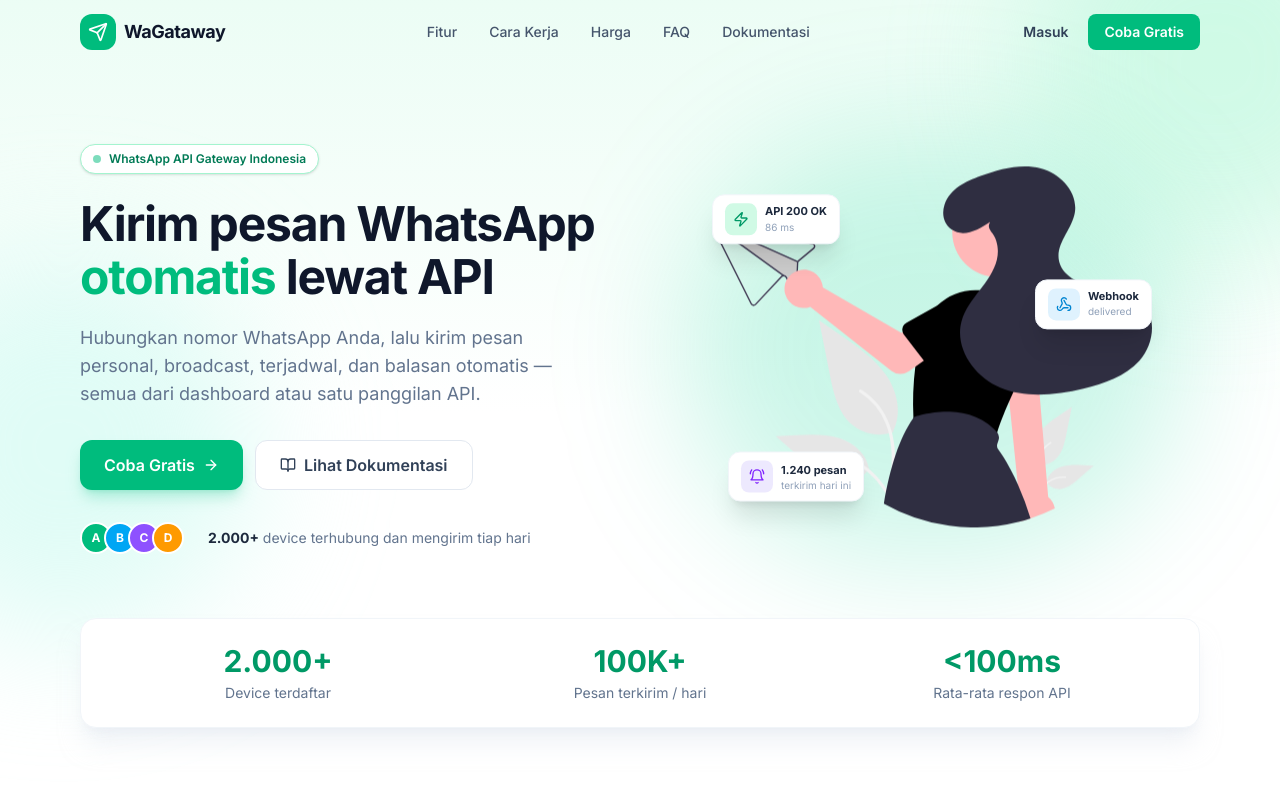
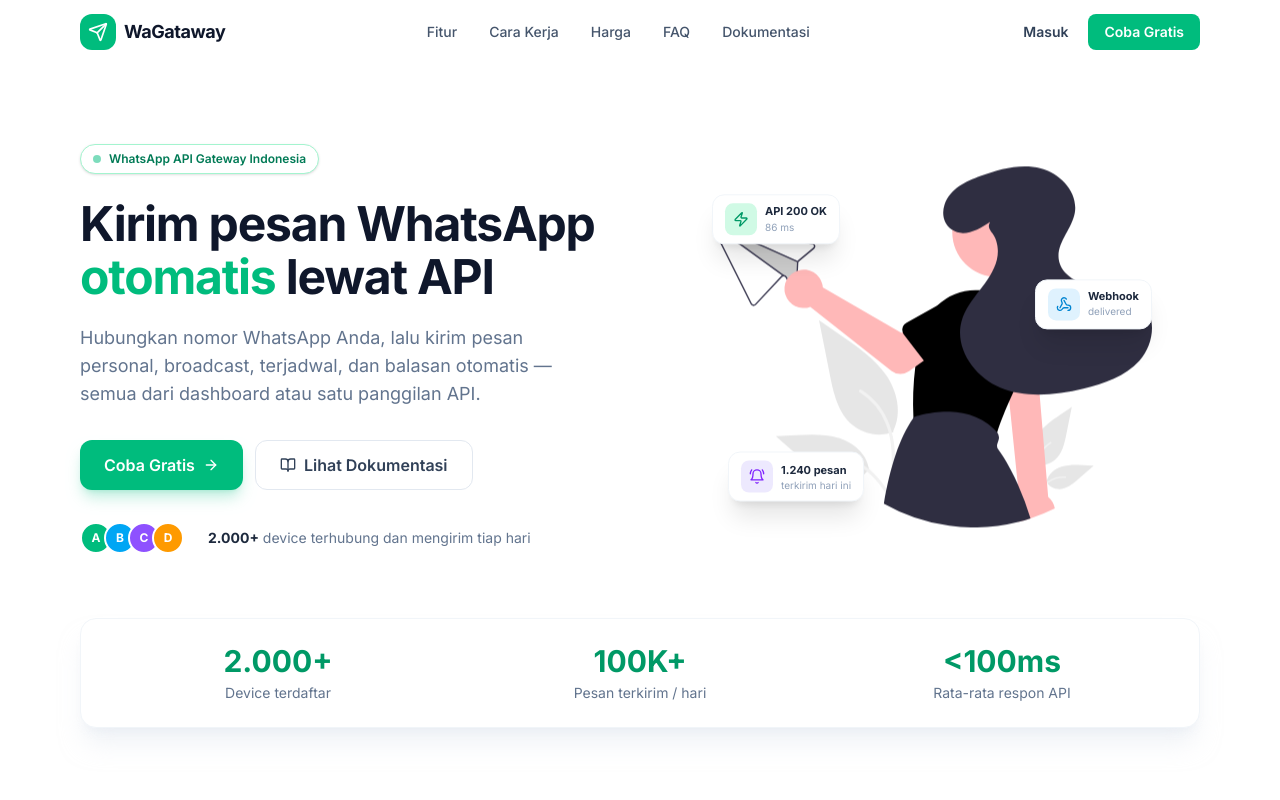
Before and after one commit to Aldi1963/wagataway, a React (Vite) app in the folder go-backend/web/: page / in a window 1280 px wide. Shown: the top 800 px of the page. Built offline with nearby package versions, Linux system fonts and the light colour scheme; the HTML template or start-up script is replaced by a standard one.

Commit message:
Landing: hero background polos, vector hanya di hero

```diff
--- a/go-backend/web/src/pages/Landing.tsx
+++ b/go-backend/web/src/pages/Landing.tsx
@@ -150,8 +150,6 @@
 function HeroArt() {
   return (
     <div className="relative mx-auto w-full max-w-[440px]">
-      {/* glow */}
-      <div className="absolute -inset-8 bg-emerald-400/20 blur-3xl rounded-full" />
       <img
         src="/illustrations/messaging-fun.svg"
         alt="Ilustrasi pengiriman pesan WhatsApp otomatis"
@@ -183,11 +181,7 @@
 
 function Hero() {
   return (
-    <section id="top" className="relative overflow-hidden bg-gradient-to-b from-emerald-50 via-white to-white pt-28 pb-16 md:pt-36 md:pb-24">
-      <div className="absolute inset-0 pointer-events-none">
-        <div className="absolute -top-32 -right-32 w-96 h-96 bg-emerald-200/40 rounded-full blur-3xl" />
-        <div className="absolute top-64 -left-32 w-96 h-96 bg-teal-100/60 rounded-full blur-3xl" />
-      </div>
+    <section id="top" className="relative overflow-hidden bg-white pt-28 pb-16 md:pt-36 md:pb-24">
       <div className="relative max-w-6xl mx-auto px-4 grid md:grid-cols-2 gap-12 items-center">
         <Reveal>
           <div className="inline-flex items-center gap-2 bg-white border border-emerald-200 rounded-full px-3 py-1.5 text-xs font-semibold text-emerald-700 shadow-sm mb-6">
@@ -621,15 +615,11 @@
 function CTA() {
   return (
     <section className="relative py-20 overflow-hidden bg-slate-900">
-      <div className="absolute inset-0 pointer-events-none">
-        <div className="absolute -top-24 left-1/4 w-96 h-96 bg-emerald-500/20 rounded-full blur-3xl" />
-        <div className="absolute -bottom-24 right-1/4 w-96 h-96 bg-teal-500/10 rounded-full blur-3xl" />
-      </div>
-      <div className="relative max-w-5xl mx-auto px-4 grid md:grid-cols-2 gap-10 items-center">
-        <Reveal className="text-center md:text-left">
+      <div className="relative max-w-3xl mx-auto px-4 text-center">
+        <Reveal>
           <h2 className="text-3xl md:text-4xl font-extrabold text-white tracking-tight">Siap mengotomatisasi WhatsApp bisnis Anda?</h2>
           <p className="text-slate-400 mt-4">Daftar gratis hari ini — 1.000 pesan pertama tiap bulan, tanpa kartu kredit.</p>
-          <div className="flex flex-wrap justify-center md:justify-start gap-3 mt-8">
+          <div className="flex flex-wrap justify-center gap-3 mt-8">
             <Link href="/register" className="inline-flex items-center gap-2 bg-emerald-500 hover:bg-emerald-400 text-white font-semibold px-8 py-3.5 rounded-xl transition-colors shadow-lg shadow-emerald-500/25">
               Coba Gratis Sekarang <ArrowRight className="w-4 h-4" />
             </Link>
@@ -637,14 +627,6 @@
               Baca Dokumentasi
             </Link>
           </div>
-        </Reveal>
-        <Reveal delay={150}>
-          <img
-            src="/illustrations/chatting.svg"
-            alt="Ilustrasi chatting WhatsApp"
-            className="w-full max-w-[380px] h-auto mx-auto hero-float"
-            loading="lazy"
-          />
         </Reveal>
       </div>
     </section>
```
